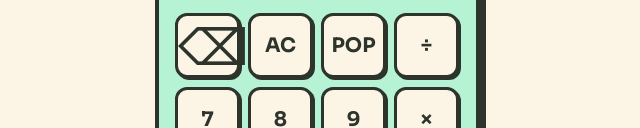
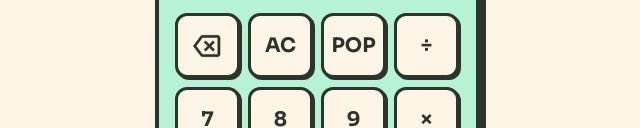
Before and after one commit to kristijanxo/calculator, a plain HTML site: page index.html in a window 1280 px wide. Shown: the part 245-373 px from the top of the page, without its empty margins (323-963 px from the left). Drawn offline with Linux system fonts and the light colour scheme.

Commit message:
fix: utilize svg icon for backspace button
This is to prevent scaling issues that i noticed users have based upon
their browser, as i was setting a specific font size for backspace that
would be interpreted differently.

```diff
--- a/css/style.css
+++ b/css/style.css
@@ -135,9 +135,8 @@ body {
   width: 140px;
 }
 
-#backspace {
-  font-size: 50px;
-  font-weight: 100;
+#backspace-icon {
+  pointer-events: none;
 }
 
 #pop-btn {
--- a/index.html
+++ b/index.html
@@ -24,7 +24,20 @@
         <div class="button-container">
           <div class="button-row">
             <button class="button misc" id="backspace" type="button">
-              &#9003;
+              <svg
+                id="backspace-icon"
+                xmlns="http://www.w3.org/2000/svg"
+                height="40px"
+                viewBox="-80 -1170 1200 1200"
+                width="40px"
+                fill="#2d342c"
+              >
+                <path
+                  d="M450.67-324 560-433.33 669.33-324l47.34-47.33-110-108.67 108.66-108.67L668-636 560-526.67 450.67-636l-47.34 47.33 110 108.67-110 108.67L450.67-324Zm-97.34 164q-15.83 0-30-7.08-14.16-7.09-23.33-19.59L80-480l219.33-293.33q9.17-12.5 23.34-19.59 14.16-7.08 30-7.08H814q27.5 0 47.08 19.58 19.59 19.59 19.59 47.09v506.66q0 27.5-19.59 47.09Q841.5-160 814-160H353.33Zm-190-320 190 253.33H814v-506.66H353.33L163.33-480ZM584-480Z"
+                  stroke="#2d342c"
+                  stroke-width="16"
+                />
+              </svg>
             </button>
             <button class="button misc" id="all-clear" type="button">AC</button>
             <button class="button misc" id="pop-btn" type="button">POP</button>
```
